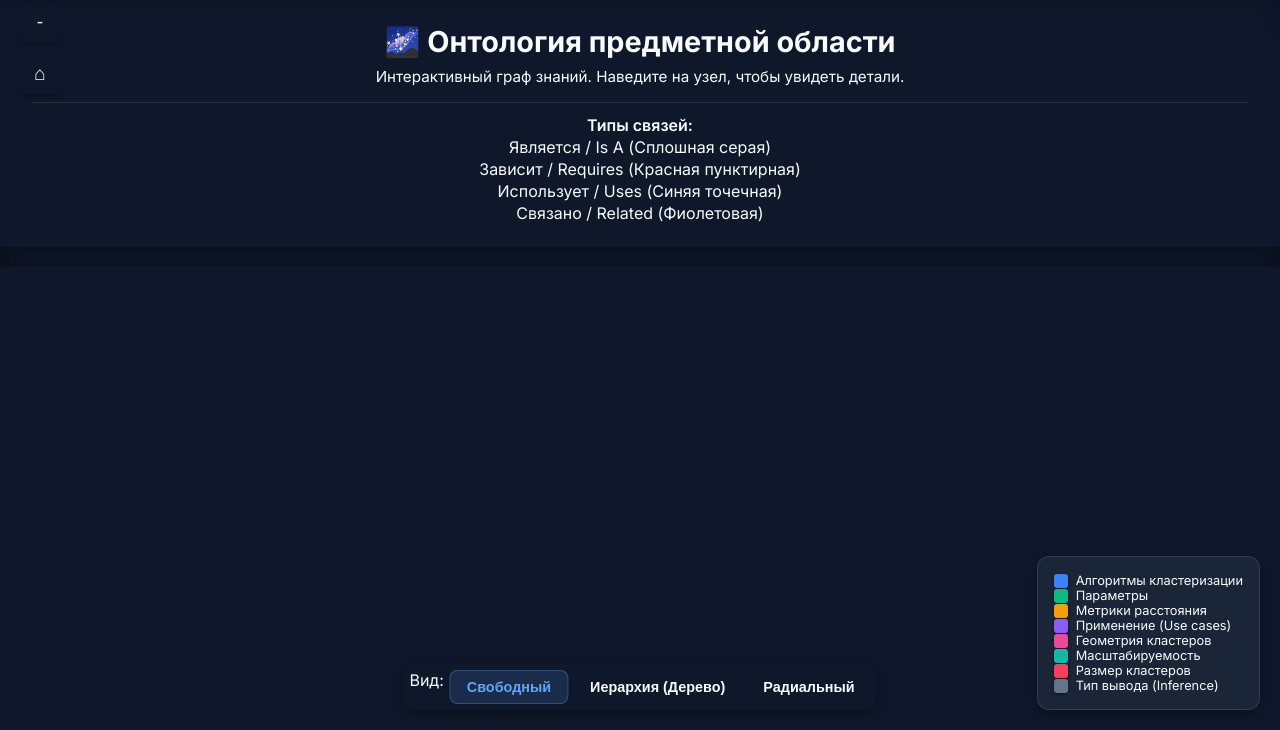
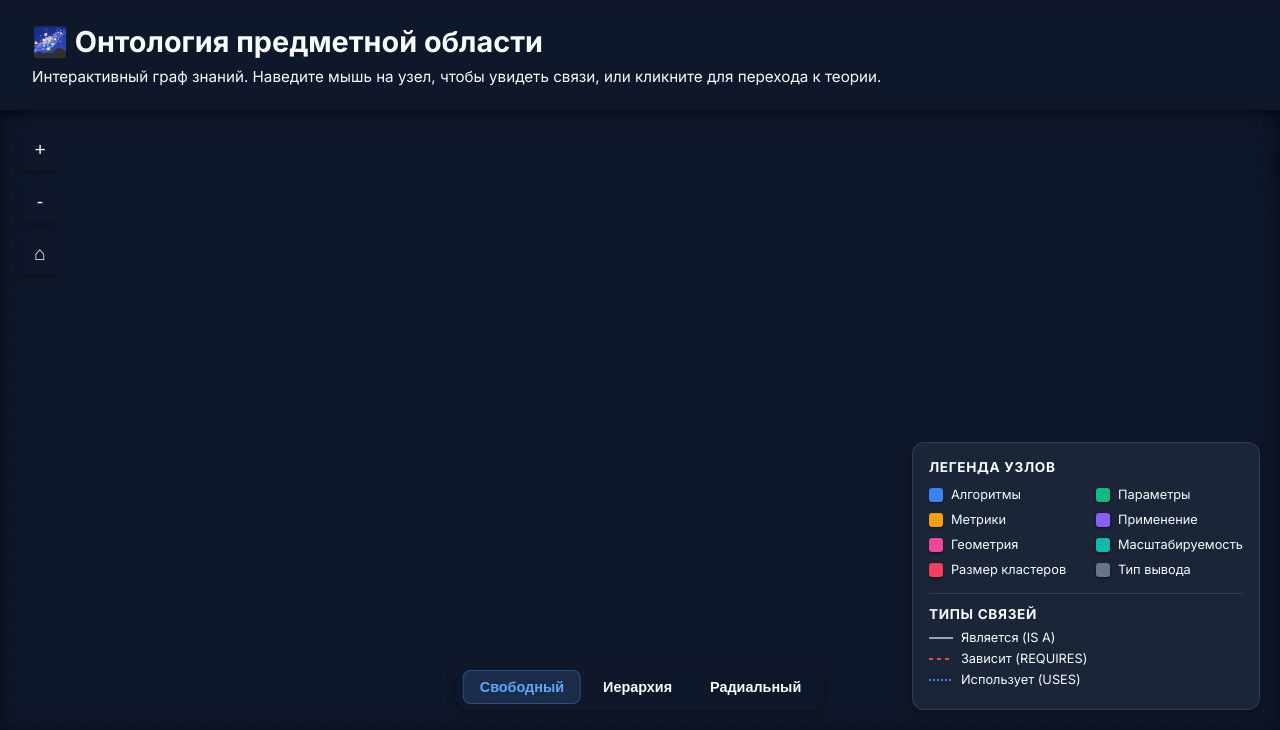
Before and after one commit to Arallez/diploma-clustering-app, a Django app: page /encyclopedia/ in a window 1280 px wide; the page is wider, and only the part inside the window is pictured. Shown: the part 70-800 px from the top of that part. Run offline with Django 5.2, Linux system fonts and the light colour scheme; data that the repository does not hold is empty.

Commit message:
fix(graph): sync html template classes with the new dark theme css layout

```diff
--- a/templates/encyclopedia/graph.html
+++ b/templates/encyclopedia/graph.html
@@ -7,78 +7,70 @@
 <!-- D3.js Library -->
 <script src="https://d3js.org/d3.v7.min.js"></script>
 <!-- Ontology Graph Styles -->
-<link rel="stylesheet" href="{% static 'css/ontology_graph.css' %}?v=1.8">
+<link rel="stylesheet" href="{% static 'css/ontology_graph.css' %}">
 {% endblock %}
 
 {% block content %}
-<div class="graph-container">
-    <div class="graph-header" style="flex-direction: column; align-items: center; text-align: center; gap: 15px;">
-        <div>
-            <h1>🌌 Онтология предметной области</h1>
-            <p>Интерактивный граф знаний. Наведите на узел, чтобы увидеть детали.</p>
+<div class="graph-page-container">
+    <div class="graph-header">
+        <h1>🌌 Онтология предметной области</h1>
+        <p>Интерактивный граф знаний. Наведите мышь на узел, чтобы увидеть связи, или кликните для перехода к теории.</p>
+    </div>
+
+    <!-- Graph Canvas & Overlays -->
+    <div class="graph-workspace">
+
+        <!-- Controls Overlay (Top Left) -->
+        <div class="graph-controls">
+            <button class="graph-btn" id="btn-zoom-in" title="Увеличить">+</button>
+            <button class="graph-btn" id="btn-zoom-out" title="Уменьшить">-</button>
+            <button class="graph-btn" id="btn-reset" title="Сбросить центр">⌂</button>
         </div>
 
-        <!-- Legend for Node Colors -->
-        <div class="graph-legend">
-            <div class="legend-item"><div class="legend-color" style="background: #3b82f6;"></div>Алгоритмы кластеризации</div>
-            <div class="legend-item"><div class="legend-color" style="background: #10b981;"></div>Параметры</div>
-            <div class="legend-item"><div class="legend-color" style="background: #f59e0b;"></div>Метрики расстояния</div>
-            <div class="legend-item"><div class="legend-color" style="background: #8b5cf6;"></div>Применение (Use cases)</div>
-            <div class="legend-item"><div class="legend-color" style="background: #ec4899;"></div>Геометрия кластеров</div>
-            <div class="legend-item"><div class="legend-color" style="background: #14b8a6;"></div>Масштабируемость</div>
-            <div class="legend-item"><div class="legend-color" style="background: #f43f5e;"></div>Размер кластеров</div>
-            <div class="legend-item"><div class="legend-color" style="background: #64748b;"></div>Тип вывода (Inference)</div>
+        <!-- Layout Toolbar (Bottom Center) -->
+        <div class="layout-toolbar">
+            <button class="toolbar-btn active" data-layout="force">Свободный</button>
+            <button class="toolbar-btn" data-layout="tree">Иерархия</button>
+            <button class="toolbar-btn" data-layout="radial">Радиальный</button>
         </div>
 
-        <!-- Legend for Edge Types -->
-        <div class="edge-legend">
-            <div class="edge-legend-item">
-                <span style="font-weight: 600;">Типы связей:</span>
-            </div>
-            <div class="edge-legend-item">
-                <div class="edge-line edge-is-a"></div>
-                <span>Является / Is A (Сплошная серая)</span>
-            </div>
-            <div class="edge-legend-item">
-                <div class="edge-line edge-depends"></div>
-                <span>Зависит / Requires (Красная пунктирная)</span>
-            </div>
-            <div class="edge-legend-item">
-                <div class="edge-line edge-uses"></div>
-                <span>Использует / Uses (Синяя точечная)</span>
-            </div>
-            <div class="edge-legend-item">
-                <div class="edge-line edge-related"></div>
-                <span>Связано / Related (Фиолетовая)</span>
-            </div>
-        </div>
-    </div>
-
-    <!-- Graph Canvas & Overlay Panel -->
-    <div class="graph-layout-wrapper">
-
-        <!-- Main Graph Area (White Canvas) -->
-        <div class="graph-main-area">
-            <!-- Layout Toggle Toolbar -->
-            <div class="layout-toolbar">
-                <span class="toolbar-label">Вид:</span>
-                <button class="toolbar-btn active" data-layout="force">Свободный</button>
-                <button class="toolbar-btn" data-layout="tree">Иерархия (Дерево)</button>
-                <button class="toolbar-btn" data-layout="radial">Радиальный</button>
+        <!-- Protege-style Legend Overlay (Bottom Right) -->
+        <div class="graph-legend">
+            <div class="legend-title">Легенда узлов</div>
+            <div class="legend-grid">
+                <div class="legend-item"><div class="legend-color" style="background: #3b82f6;"></div>Алгоритмы</div>
+                <div class="legend-item"><div class="legend-color" style="background: #10b981;"></div>Параметры</div>
+                <div class="legend-item"><div class="legend-color" style="background: #f59e0b;"></div>Метрики</div>
+                <div class="legend-item"><div class="legend-color" style="background: #8b5cf6;"></div>Применение</div>
+                <div class="legend-item"><div class="legend-color" style="background: #ec4899;"></div>Геометрия</div>
+                <div class="legend-item"><div class="legend-color" style="background: #14b8a6;"></div>Масштабируемость</div>
+                <div class="legend-item"><div class="legend-color" style="background: #f43f5e;"></div>Размер кластеров</div>
+                <div class="legend-item"><div class="legend-color" style="background: #64748b;"></div>Тип вывода</div>
             </div>
 
-            <!-- Canvas for D3 graph -->
-            <div id="ontology-graph"></div>
-
-            <!-- Graph controls -->
-            <div class="graph-controls">
-                <button class="graph-btn" id="btn-zoom-in" title="Увеличить">+</button>
-                <button class="graph-btn" id="btn-zoom-out" title="Уменьшить">-</button>
-                <button class="graph-btn" id="btn-reset" title="Сбросить центр">⌂</button>
+            <div class="edge-legend">
+                <div class="legend-title" style="margin-bottom: 8px;">Типы связей</div>
+                <div class="edge-item">
+                    <svg class="edge-line"><line x1="0" y1="1" x2="24" y2="1" stroke="#94a3b8" stroke-width="2"></line></svg>
+                    <span>Является (IS A)</span>
+                </div>
+                <div class="edge-item">
+                    <svg class="edge-line"><line x1="0" y1="1" x2="24" y2="1" stroke="#ef4444" stroke-width="2" stroke-dasharray="4,4"></line></svg>
+                    <span>Зависит (REQUIRES)</span>
+                </div>
+                <div class="edge-item">
+                    <svg class="edge-line"><line x1="0" y1="1" x2="24" y2="1" stroke="#3b82f6" stroke-width="2" stroke-dasharray="2,2"></line></svg>
+                    <span>Использует (USES)</span>
+                </div>
             </div>
         </div>
 
-        <!-- Absolute Overlay Right-side Info Panel (Hidden initially) -->
+        <!-- Main Graph Area (SVG Container) -->
+        <div class="graph-main-area">
+            <div id="ontology-graph"></div>
+        </div>
+
+        <!-- Info Panel Overlay (Slides in from right) -->
         <div id="graph-info-panel" class="graph-info-panel">
             <!-- Content injected dynamically via JS on hover -->
         </div>
@@ -89,7 +81,7 @@
 
 {% block extra_js %}
 <!-- Graph Visualization Logic -->
-<script src="{% static 'js/ontology_graph.js' %}?v=1.8"></script>
+<script src="{% static 'js/ontology_graph.js' %}"></script>
 <script>
     document.addEventListener("DOMContentLoaded", function() {
         // 1. Fetch data from Django context
@@ -99,7 +91,7 @@
                 id: "{{ concept.id }}",
                 title: "{{ concept.title|escapejs }}",
                 uri: "{{ concept.uri|escapejs }}",
-                // Расширенный парсинг URI для определения точного класса из онтологии
+                // Extended parsing matching standard Protege Domains
                 group: {% if 'Algo' in concept.uri %}1
                        {% elif 'Param' in concept.uri %}2
                        {% elif 'Metric' in concept.uri or 'Distance' in concept.uri %}3
@@ -122,13 +114,13 @@
                     source: "{{ concept.id }}",
                     target: "{{ rel.target.id }}",
                     type: "{{ rel.get_relation_type_display|escapejs }}",
-                    raw_type: "{{ rel.relation_type|escapejs }}" // передаем системный тип для стилизации линий
+                    raw_type: "{{ rel.relation_type|escapejs }}"
                 },
                 {% endfor %}
             {% endfor %}
         ];
 
-        // 2. Initialize Graph from external JS file
+        // 2. Initialize Graph
         initOntologyGraph("ontology-graph", nodesData, linksData);
     });
 </script>
```
